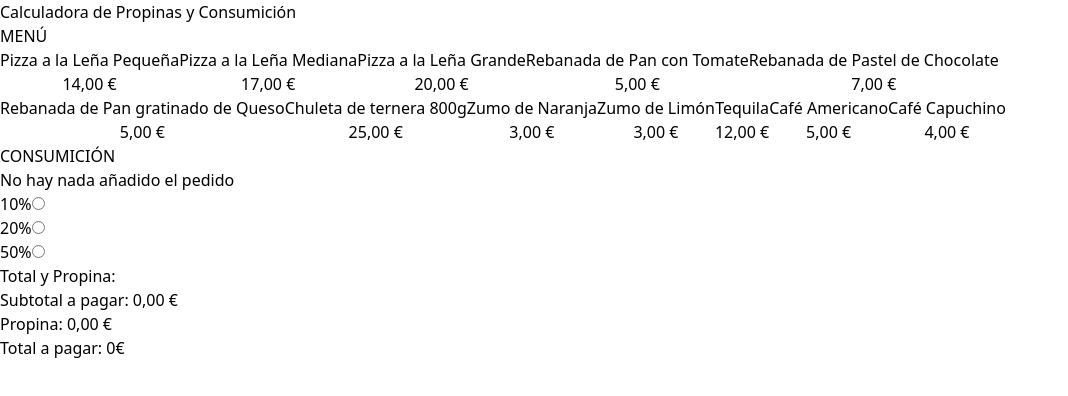
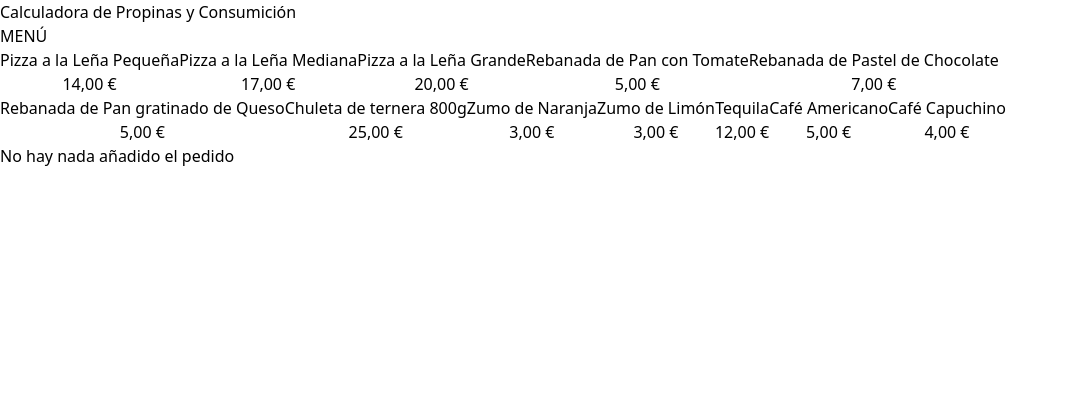
Before and after one commit to AdrianDelMoral/calculadora_propinas_reactTS, a React (Vite) app: page / in a window 1280 px wide. Shown: the top 396 px of the page, without its empty margins (0-1068 px from the left). Built offline with nearby package versions, Linux system fonts and the light colour scheme.

Commit message:
Added functionality to restart the order and erase from the screen what we have saved in the state

```diff
--- a/src/App.tsx
+++ b/src/App.tsx
@@ -7,7 +7,7 @@ import useOrder from "./hooks/useOrder"
 
 function App() {
 
-  const { order, addItem, removeItem, tip, setTip } = useOrder()
+  const { order, tip, setTip, addItem, removeItem, placeOrder } = useOrder()
 
   return (
     <>
@@ -20,7 +20,7 @@ function App() {
           <h2 className="text-center text-4xl font-black">MENÚ</h2>
 
           <div className="mt-10 space-y-3">
-              {menuItems.map(item =>(
+            {menuItems.map(item => (
               <MenuItem
                 key={item.id}
                 item={item}
@@ -30,6 +30,7 @@ function App() {
           </div>
         </div>
 
+          {order.length > 0 ? (
             <div className="border border-dashed border-cyan-300 p-5 rounded-lg space-y-10">
               <OrderContents
                 order={order}
@@ -38,14 +39,20 @@ function App() {
 
               <TipPercentageForm
                 setTip={setTip}
+                tip={tip}
               />
 
               <OrderTotals
                 order={order}
                 tip={tip}
+                placeOrder={placeOrder}
               />
-
             </div>
+          ) :
+            <div className="flex justify-center items-center border border-dashed border-cyan-300 p-5 rounded-lg space-y-10">
+              <p className="text-4xl font-black text-center">No hay nada añadido el pedido</p>
+            </div>
+          }
       </main>
     </>
   )
--- a/src/components/OrderContents.tsx
+++ b/src/components/OrderContents.tsx
@@ -12,9 +12,7 @@ export default function OrderContents({order, removeItem} : OrderContentsProps)
             <h2 className="text-center text-4xl font-black">CONSUMICIÓN</h2>
 
             <div className="mt-10 space-y-3">
-                {order.length === 0 ?
-                    <p className="text-center">No hay nada añadido el pedido</p>
-                : (
+                {
                     order.map(item => (
                         <div key={item.id}
                             className="flex justify-between items-center border-t border-gray-300 py-5 last-of-type:border-b"
@@ -37,7 +35,6 @@ export default function OrderContents({order, removeItem} : OrderContentsProps)
                         </div>
 
                     ))
-                )
                 }
             </div>
         </div>
--- a/src/components/OrderTotals.tsx
+++ b/src/components/OrderTotals.tsx
@@ -4,15 +4,19 @@ import { formatCurrency } from "../helpers"
 
 type OrderTotalsProps = {
     order: OrderItem[],
-    tip: number
+    tip: number,
+    placeOrder: () => void
 }
 
-export default function OrderTotals({order, tip} : OrderTotalsProps) {
+export default function OrderTotals({order, tip, placeOrder} : OrderTotalsProps) {
 
     const subtotalAmount = useMemo(() => order.reduce((total, item) => total + (item.quantity * item.price), 0), [order])
 
-    // Se ejecutará cuando cambie tip o cuando cambie order
-    const tipAmount = useMemo(() => subtotalAmount * tip, [tip, order])
+    // Se ejecutará cuando cambie subtotalAmount o cuando cambie order
+    const tipAmount = useMemo(() => subtotalAmount * tip, [subtotalAmount, tip])
+
+    // Se ejecutará cuando cambie subtotalAmount o cuando cambie tipAmount
+    const totalAmount = useMemo(() => subtotalAmount + tipAmount, [subtotalAmount, tipAmount])
 
     return (
         <>
@@ -27,13 +31,16 @@ export default function OrderTotals({order, tip} : OrderTotalsProps) {
                 </p>
 
                 <p>Total a pagar: {''}
-                    <span className="font-bold">0€</span>
+                    <span className="font-bold">{formatCurrency(totalAmount)}</span>
                 </p>
 
             </div>
 
-            <button>
-
+            <button
+                className="w-full bg-black rounded-lg cursor-pointer p-3 uppercase text-white font-bold mt-10 hover:bg-green-800 transition-all"
+                onClick={placeOrder}
+            >
+                Guardar Pedido
             </button>
         </>
     )
--- a/src/components/TipPercentageForm.tsx
+++ b/src/components/TipPercentageForm.tsx
@@ -20,25 +20,27 @@ const tipOptions = [
 
 type TipPercentageFormProps = {
     /* setTip: React.Dispatch<React.SetStateAction<number>> */
-    setTip: Dispatch<SetStateAction<number>>
+    setTip: Dispatch<SetStateAction<number>>,
+    tip: number
 }
 
-export default function TipPercentageForm({setTip} : TipPercentageFormProps) {
+export default function TipPercentageForm({setTip, tip} : TipPercentageFormProps) {
     return (
-        <div>
-            <h3 className="font-black text-2xl"></h3>
+        <div className="space-y-3">
+            <h3 className="font-black text-2xl">Propina</h3>
 
             <form>
-                {tipOptions.map(tip => (
-                    <div key={tip.id} className="flex gap-2">
-                        <label htmlFor={tip.id}>{tip.label}</label>
+                {tipOptions.map(tipOption => (
+                    <div key={tipOption.id} className="flex gap-2">
+                        <label htmlFor={tipOption.id}>{tipOption.label}</label>
                         <input
-                            id={tip.id}
+                            id={tipOption.id}
                             type="radio"
                             name="tip"
-                            value={tip.value}
+                            value={tipOption.value}
                             //* el "+" lo convierte a number, para asi no de problemas, pero valueAsNumber en muchos casos sirve, pero en tipo radio no funciona
                             onChange={e => setTip(+e.target.value)}
+                            checked={tipOption.value === tip} // En caso de que sean iguales tipOption y tip se habilitará
                         />
                     </div>
                 ))}
--- a/src/hooks/useOrder.ts
+++ b/src/hooks/useOrder.ts
@@ -30,12 +30,17 @@ export default function useOrder(){
         setOrder(order.filter(item => item.id !== id))
     }
 
+    const placeOrder = () => {
+        setOrder([])
+        setTip(0)
+    }
+
     return {
         order,
         tip,
         setTip,
         addItem,
         removeItem,
-
+        placeOrder,
     }
 }
```
Lines whose indentation alone changed are shown as unchanged.
